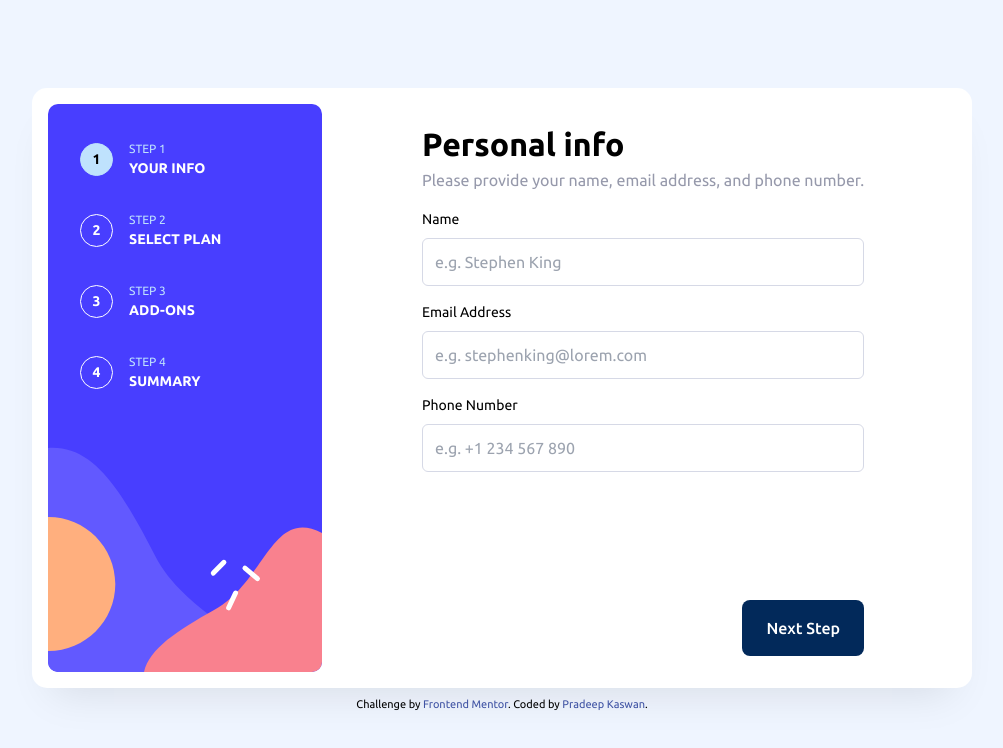
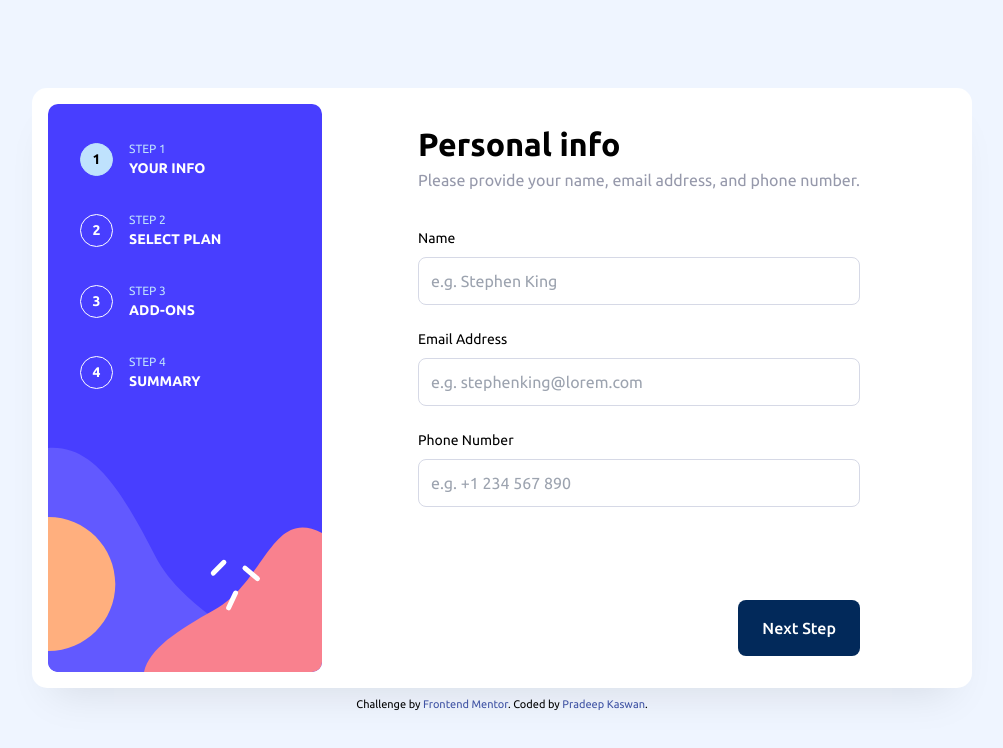
Before and after one commit to pradeepkaswan/multi-step-form, a React (Vite) app: page / in a window 1280 px wide. Shown: the top 748 px of the page, without its empty margins (138-1141 px from the left). Built offline with nearby package versions, Linux system fonts and the light colour scheme.

Commit message:
feat: step 1 styling done

```diff
--- a/src/components/multi-step-form.tsx
+++ b/src/components/multi-step-form.tsx
@@ -68,6 +68,7 @@ const formSteps: FormStep[] = [
 
 const MultiStepForm = () => {
 	const [currentStep, setCurrentStep] = useState<number>(1)
+	const [errors, setErrors] = useState<{ [key: string]: string }>({})
 	const [formData, setFormData] = useState<FormData>({
 		name: "",
 		email: "",
@@ -76,6 +77,25 @@ const MultiStepForm = () => {
 		billingCycle: "monthly",
 		addOns: [],
 	})
+
+	const validateForm = () => {
+		const newErrors: { [key: string]: string } = {}
+
+		if (!formData.name) {
+			newErrors.name = "This field is required"
+		}
+
+		if (!formData.email) {
+			newErrors.email = "This field is required"
+		}
+
+		if (!formData.phone) {
+			newErrors.phone = "This field is required"
+		}
+
+		setErrors(newErrors)
+		return Object.keys(newErrors).length === 0
+	}
 
 	const handleInputChange = (e: React.ChangeEvent<HTMLInputElement>) => {
 		const { name, value } = e.target
@@ -103,7 +123,9 @@ const MultiStepForm = () => {
 	// }
 
 	const handleNextStep = () => {
+		if (validateForm()) {
 			setCurrentStep((prevStep) => Math.min(prevStep + 1, 4))
+		}
 	}
 
 	const handlePrevStep = () => {
@@ -114,21 +136,28 @@ const MultiStepForm = () => {
 		switch (currentStep) {
 			case 1:
 				return (
-					<div className="space-y-4">
+					<div className="space-y-[35px]">
 						<div>
 							<h2 className="text-lg font-bold">Personal info</h2>
 							<p className="text-base font-normal text-neutral-cool-gray">
 								Please provide your name, email address, and phone number.
 							</p>
 						</div>
-						<div className="space-y-4">
+						<div className="space-y-6">
 							<div className="space-y-2">
+								<div className="flex justify-between items-center">
 									<label
 										htmlFor="name"
 										className="block text-sm"
 									>
 										Name
 									</label>
+									{errors.name && (
+										<p className="text-sm font-bold text-primary-strawberry-red">
+											{errors.name}
+										</p>
+									)}
+								</div>
 								<input
 									type="text"
 									id="name"
@@ -136,16 +165,27 @@ const MultiStepForm = () => {
 									value={formData.name}
 									onChange={handleInputChange}
 									placeholder="e.g. Stephen King"
-									className="w-full border border-neutral-light-gray rounded-md px-3 h-12"
+									className={`w-full bg-neutral-white border ${
+										errors.name
+											? "border-primary-strawberry-red"
+											: "border-neutral-light-gray"
+									}  hover:border-primary-purplish-blue focus:border-primary-purplish-blue rounded-lg px-3 h-12`}
 								/>
 							</div>
 							<div className="space-y-2">
+								<div className="flex justify-between items-center">
 									<label
 										htmlFor="email"
 										className="block text-sm"
 									>
 										Email Address
 									</label>
+									{errors.email && (
+										<p className="text-sm font-bold text-primary-strawberry-red">
+											{errors.email}
+										</p>
+									)}
+								</div>
 								<input
 									type="text"
 									id="email"
@@ -153,16 +193,27 @@ const MultiStepForm = () => {
 									value={formData.email}
 									onChange={handleInputChange}
 									placeholder="e.g. stephenking@lorem.com"
-									className="w-full border border-neutral-light-gray rounded-md px-3 h-12"
+									className={`w-full bg-neutral-white border ${
+										errors.name
+											? "border-primary-strawberry-red"
+											: "border-neutral-light-gray"
+									}  hover:border-primary-purplish-blue focus:border-primary-purplish-blue rounded-lg px-3 h-12`}
 								/>
 							</div>
 							<div className="space-y-2">
+								<div className="flex justify-between items-center">
 									<label
 										htmlFor="phone"
 										className="block text-sm"
 									>
 										Phone Number
 									</label>
+									{errors.phone && (
+										<p className="text-sm font-bold text-primary-strawberry-red">
+											{errors.phone}
+										</p>
+									)}
+								</div>
 								<input
 									type="text"
 									id="phone"
@@ -170,7 +221,11 @@ const MultiStepForm = () => {
 									value={formData.phone}
 									onChange={handleInputChange}
 									placeholder="e.g. +1 234 567 890"
-									className="w-full border border-neutral-light-gray rounded-md px-3 h-12"
+									className={`w-full bg-neutral-white border ${
+										errors.name
+											? "border-primary-strawberry-red"
+											: "border-neutral-light-gray"
+									}  hover:border-primary-purplish-blue focus:border-primary-purplish-blue rounded-lg px-3 h-12`}
 								/>
 							</div>
 						</div>
@@ -208,7 +263,7 @@ const MultiStepForm = () => {
 
 	return (
 		<div className="flex p-4 w-[940px] h-[600px] bg-neutral-white rounded-[15px] shadow-md">
-			<div className="w-[274px] rounded-lg relative">
+			<div className="sidebar w-[274px] rounded-lg relative">
 				<img
 					src={bgSidebarDesktop}
 					className="absolute w-full h-full inset-0 object-cover rounded-lg"
@@ -241,7 +296,7 @@ const MultiStepForm = () => {
 					))}
 				</div>
 			</div>
-			<div className="ml-[100px] my-4">
+			<div className="mx-auto m-4">
 				<form
 					onSubmit={(e: React.FormEvent<HTMLFormElement>) => e.preventDefault()}
 					className="flex flex-col h-full"
@@ -263,8 +318,8 @@ const MultiStepForm = () => {
 								onClick={handleNextStep}
 								className={`px-6 py-4 font-medium rounded-lg cursor-pointer text-neutral-white ${
 									currentStep === 4
-										? "bg-primary-purplish-blue"
-										: "bg-primary-marine-blue"
+										? "bg-primary-purplish-blue "
+										: "bg-primary-marine-blue hover:bg-[#164A8A]"
 								}  `}
 							>
 								{currentStep === 4 ? "Confirm" : "Next Step"}
```
Lines whose indentation alone changed are shown as unchanged.
